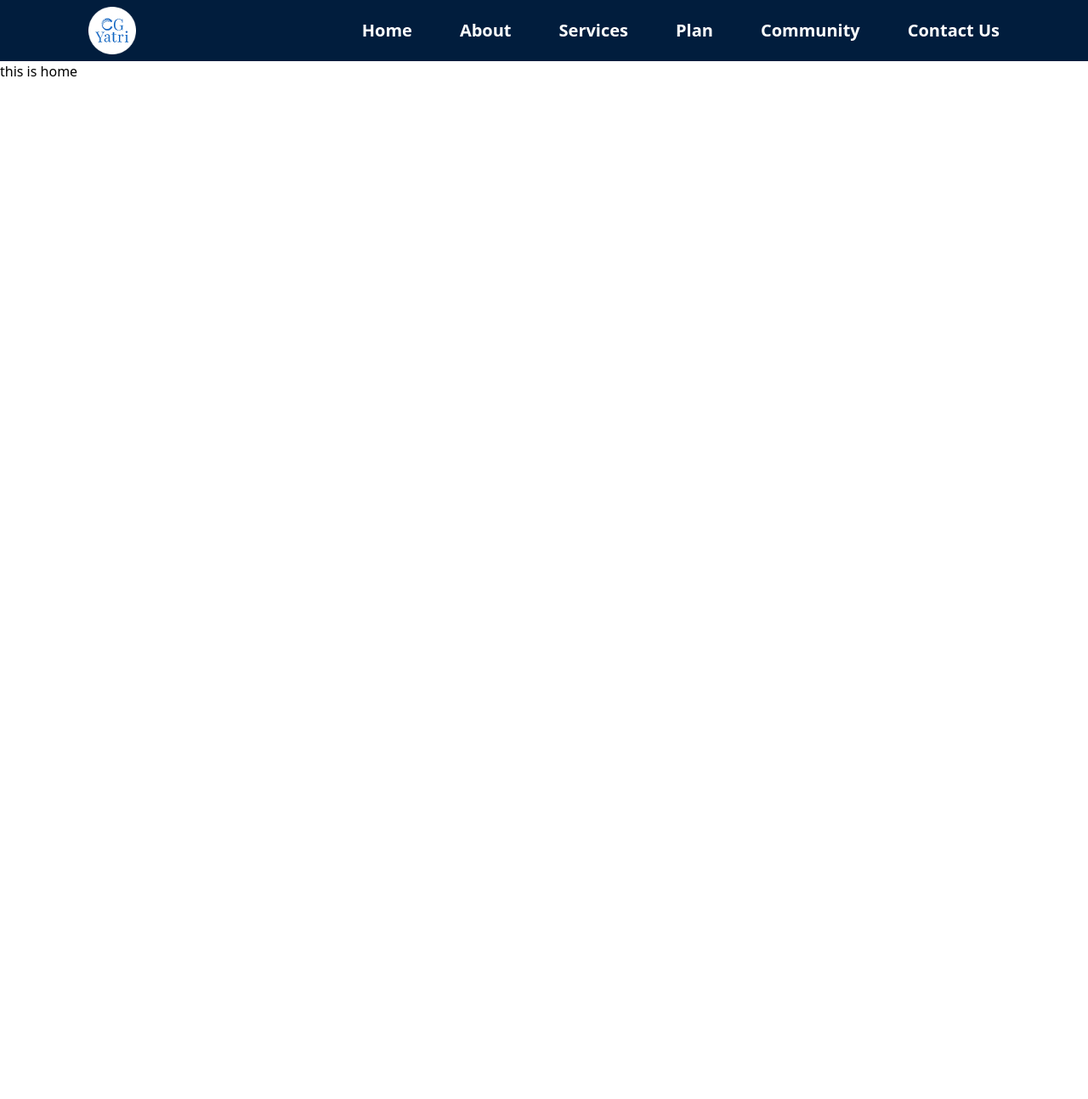
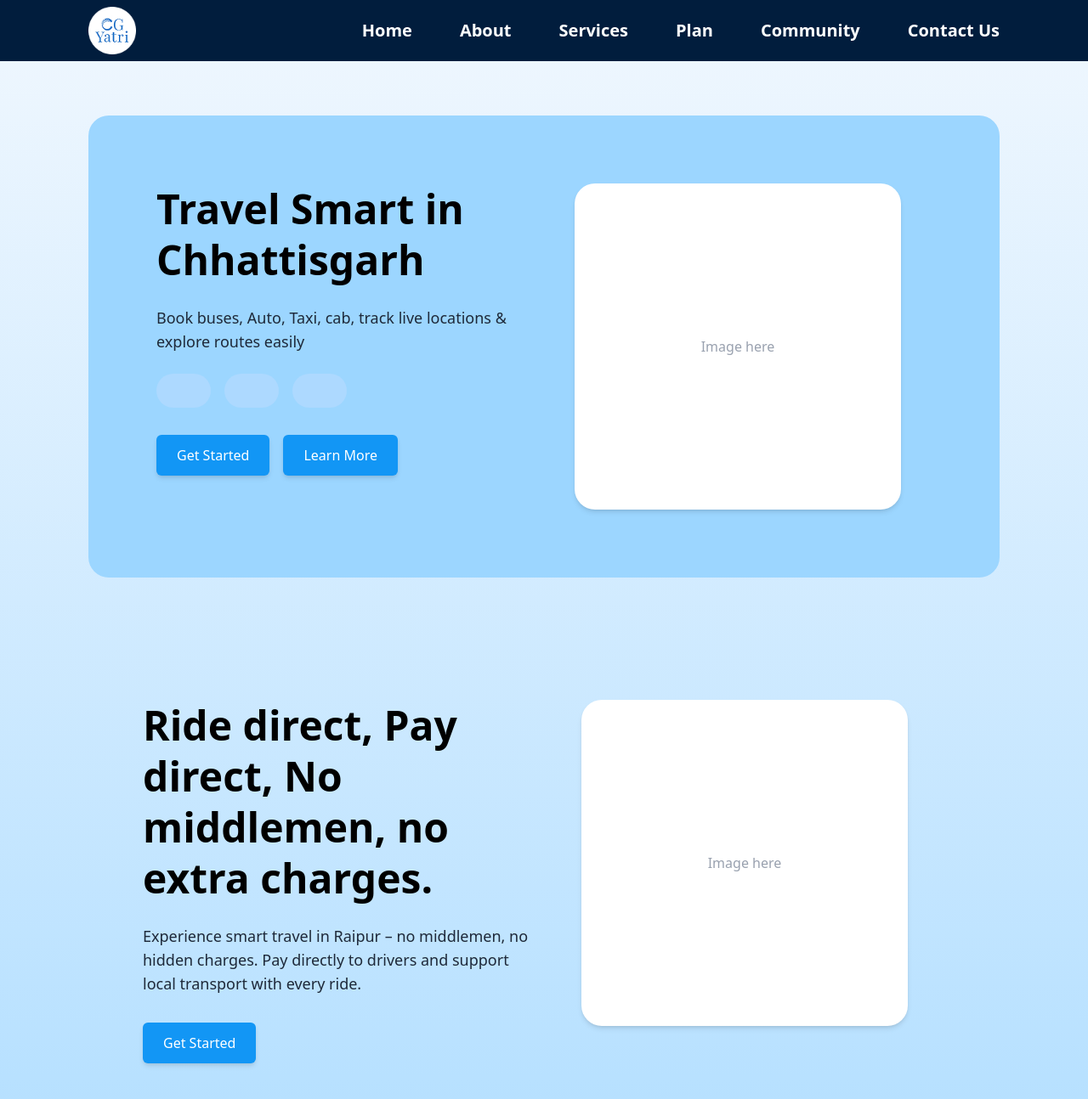
Before and after one commit to aloksingh06/CG-yatri-web, a Next.js app: page / in a window 1280 px wide. Shown: the top 1294 px of the page at 85% size. Before the commit the page ends 800 px from the top, so only its background shows below. Built offline with nearby package versions, Linux system fonts and the light colour scheme.

Commit message:
Landing page desing

```diff
--- /dev/null
+++ b/Components/Homepage2.jsx
@@ -0,0 +1,41 @@
+import React from 'react'
+
+const Homepage2 = () => {
+  return (
+    <div className=" rounded-3xl mt-20 p-10  sm:p-10 md:p-16 flex flex-col md:flex-row items-center md:items-start justify-between ">
+
+        {/* Left Side Content */}
+        <div className="md:w-1/2 w-full space-y-6 text-center md:text-left">
+          <h1 className="text-3xl sm:text-4xl md:text-5xl font-semibold text-black leading-tight">
+          Ride direct, Pay direct, No middlemen, no extra charges.
+          </h1>
+          <p className="text-base sm:text-lg text-gray-800">
+          Experience smart travel in Raipur – no middlemen, no hidden charges. Pay directly to drivers and support local transport with every ride.
+          </p>
+
+
+
+          {/* CTA Buttons */}
+          <div className="flex justify-center md:justify-start flex-wrap gap-4 pt-2">
+            <button className="bg-[#1296f5] text-white px-6 py-3 rounded-md shadow-md text-sm sm:text-base">
+              Get Started
+            </button>
+
+          </div>
+        </div>
+
+        {/* Right Side Image Box */}
+        <div className="md:w-1/2 w-full flex justify-center">
+          <div className="bg-white w-[100%] sm:w-[30vw] h-[30vw] sm:h-[30vw] rounded-3xl shadow-md flex items-center justify-center">
+            {/* Replace this with actual image if needed */}
+            <span className="text-gray-400">Image here</span>
+            {/* Example:
+            <Image src="/bus-map.png" alt="Map" width={300} height={300} className="rounded-3xl object-cover" />
+            */}
+          </div>
+        </div>
+      </div>
+  )
+}
+
+export default Homepage2
--- /dev/null
+++ b/Components/Landingpage.jsx
@@ -0,0 +1,48 @@
+import React from 'react'
+
+const Landingpage = () => {
+  return (
+    <div className="bg-[#9cd6ff] rounded-3xl p-10 sm:p-10 md:p-20 flex flex-col md:flex-row items-center md:items-start justify-between ">
+
+        {/* Left Side Content */}
+        <div className="md:w-1/2 w-full space-y-6 text-center md:text-left">
+          <h1 className="text-3xl sm:text-4xl md:text-5xl font-semibold text-black leading-tight">
+            Travel Smart in <br className="hidden sm:block" /> Chhattisgarh
+          </h1>
+          <p className="text-base sm:text-lg text-gray-800">
+            Book buses, Auto, Taxi, cab, track live locations & <br />explore routes easily
+          </p>
+
+          {/* Light Rounded Buttons */}
+          <div className="flex justify-center md:justify-start flex-wrap gap-4">
+            <div className="bg-[#add9ff] w-16 h-10 rounded-full"></div>
+            <div className="bg-[#add9ff] w-16 h-10 rounded-full"></div>
+            <div className="bg-[#add9ff] w-16 h-10 rounded-full"></div>
+          </div>
+
+          {/* CTA Buttons */}
+          <div className="flex justify-center md:justify-start flex-wrap gap-4 pt-2">
+            <button className="bg-[#1296f5] text-white px-6 py-3 rounded-md shadow-md text-sm sm:text-base">
+              Get Started
+            </button>
+            <button className="bg-[#1296f5] text-white px-6 py-3 rounded-md shadow-md text-sm sm:text-base">
+              Learn More
+            </button>
+          </div>
+        </div>
+
+        {/* Right Side Image Box */}
+        <div className="md:w-1/2 w-full flex justify-center">
+          <div className="bg-white w-[100%] sm:w-[30vw] h-[30vw] sm:h-[30vw] rounded-3xl shadow-md flex items-center justify-center">
+            {/* Replace this with actual image if needed */}
+            <span className="text-gray-400">Image here</span>
+            {/* Example:
+            <Image src="/bus-map.png" alt="Map" width={300} height={300} className="rounded-3xl object-cover" />
+            */}
+          </div>
+        </div>
+      </div>
+  )
+}
+
+export default Landingpage
--- a/app/page.jsx
+++ b/app/page.jsx
@@ -1,10 +1,15 @@
+import Homepage2 from '@/Components/Homepage2'
+import Landingpage from '@/Components/Landingpage'
 import React from 'react'
 
 const Home = () => {
   return (
-    <div>
-     <h1>this is home</h1>
+
+    <div className="bg-gradient-to-b from-[#edf6fe] to-[#b3dfff] py-16 px-16 sm:px-6 md:px-26">
+      <Landingpage />
+      <Homepage2 />
     </div>
+
   )
 }
 
```
